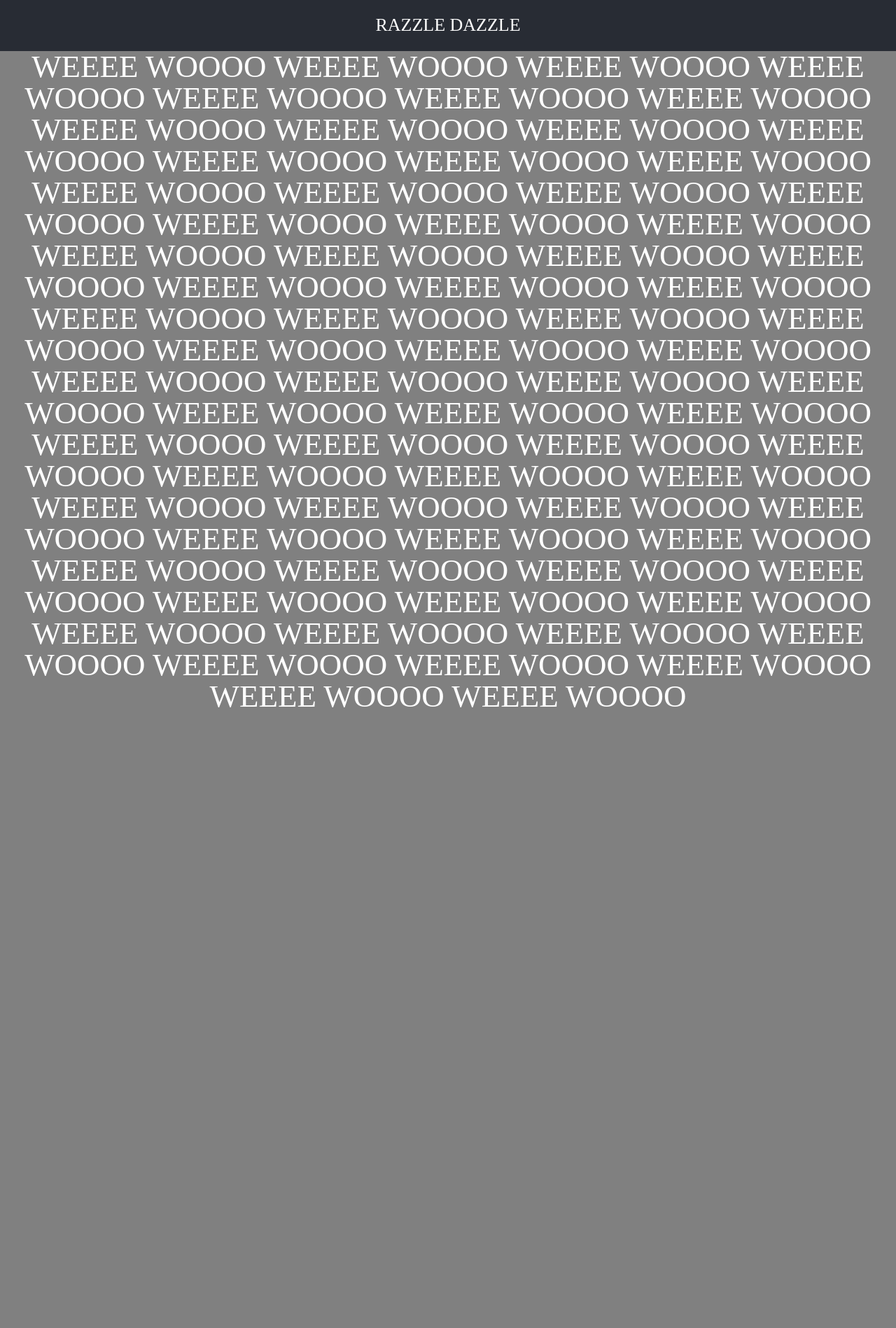
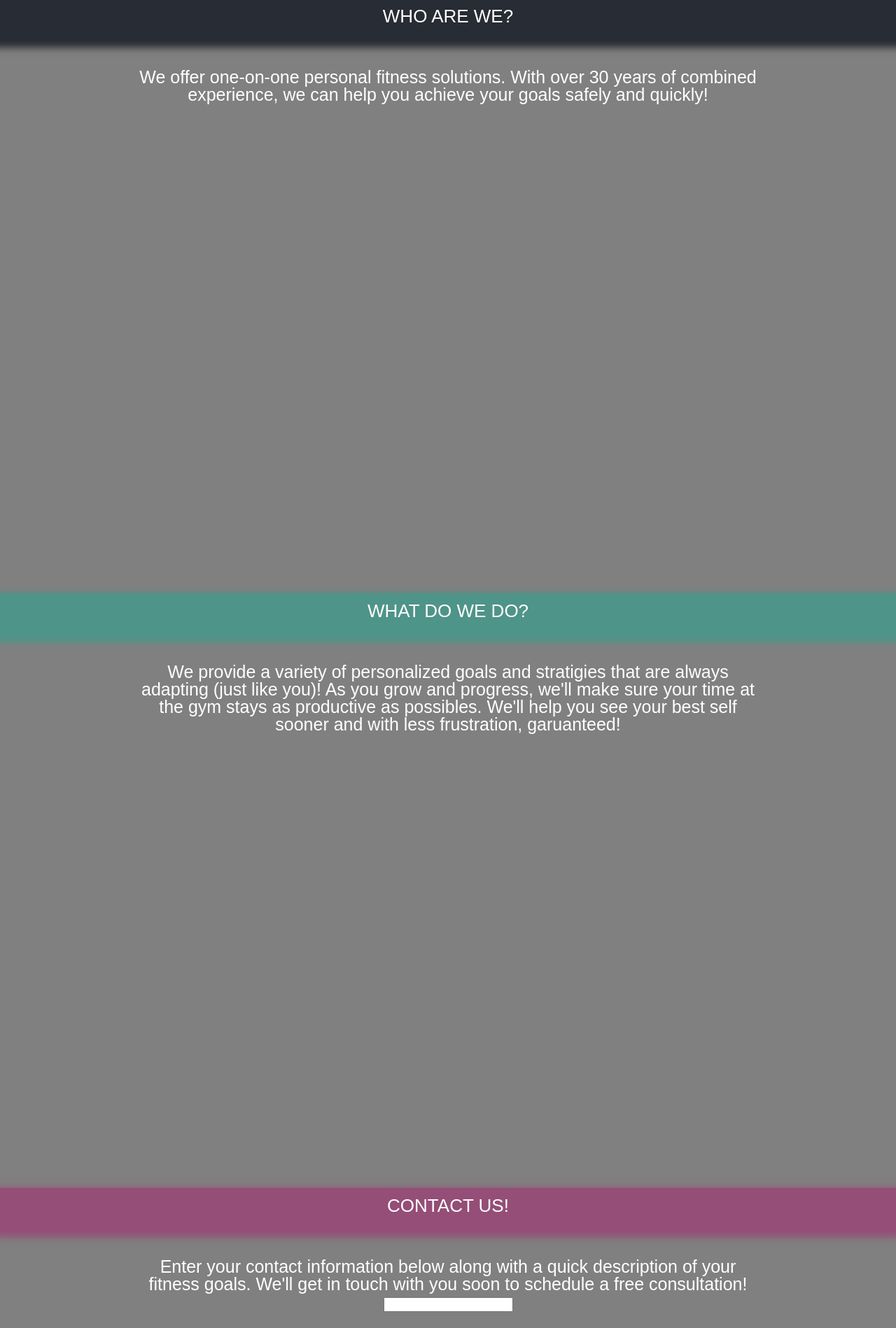
Before and after one commit to alcarson1023/JMB-Supply-Co, a React (Create React App) app: page / in a window 1280 px wide. Shown: the part 802-2700 px from the top of the page at 70% size. Built offline with nearby package versions, Linux system fonts and the light colour scheme.

Commit message:
added a few pages

```diff
--- a/src/App.css
+++ b/src/App.css
@@ -1,44 +1,88 @@
 .App {
   text-align: center;
+  font-family: Arial, Helvetica, sans-serif;
 }
-#content {
-  height: 2500px;
+.content {
+  height: 100vh;
   background-color: gray;
   width: 100vw;
   color: white;
-  font-size: 45px;
+  font-size: 25px;
+  position: relative;
+  z-index: 4;
+}
+.text {
+  padding-top: 50px;
+  color: white;
+  width: 70vw;
+  margin-left: 15vw;
 }
 
 #image {
   height: 100vh;
   width: 100vw;
   background-image: url("./charts-cup-of-coffee-desk-1345089.jpg");
-  /* background-image: url("https://wallpaper.wiki/wp-content/uploads/2017/04/wallpaper.wiki-Houston-HD-Skyline-Image-PIC-WPD002289.jpg"); */
-  /* background-image: url("https://www.google.com/imgres?imgurl=http%3A%2F%2Fimgs.abduzeedo.com%2Ffiles%2Ffrancois%2Fgrovemade%2Fdeskshelfsystem%2Fgrovemade_deskshelfsystem_1.jpg&imgrefurl=https%3A%2F%2Fabduzeedo.com%2Fnode%2F84181&docid=q_b1zVz7MKIzYM&tbnid=jH2YPh5JWDpTMM%3A&vet=10ahUKEwjGhL-DiY_eAhUrT98KHQuuBQ0QMwhsKAswCw..i&w=2250&h=1500&bih=917&biw=1680&q=workspace%20image&ved=0ahUKEwjGhL-DiY_eAhUrT98KHQuuBQ0QMwhsKAswCw&iact=mrc&uact=8"); */
   background-attachment: fixed;
   background-repeat: no-repeat;
+  background-size: cover;
+}
+#opaque-screen {
+  background-color: rgba(66, 66, 66, 0.333);
+  height: 100vh;
+  width: 100vw;
 }
 #introduction {
-  color: white;
-  padding: 300px;
-  font-size: 35px;
-  text-shadow: 8px 8px 8px black;
-  background-attachment: fixed;
+  color: rgb(224, 221, 221);
+  width: 20vw;
+  padding-left: 40vw;
+  padding-top: 35vh;
+  font-size: 45px;
+  position: relative;
+  position: fixed;
+  /* text-shadow: -1px 0 black, 0 1px black, 1px 0 black, 0 -1px black; */
 }
 
-.nav-bar {
+.nav-bar-1 {
   background-color: #282c34;
-  height: 75px;
+  height: 50px;
   display: flex;
   flex-direction: column;
   align-items: center;
   justify-content: center;
   font-size: calc(10px + 2vmin);
   color: white;
-
-  position: -webkit-sticky;
+  box-shadow: 0px 10px 10px 10px #282c34;
   position: sticky;
   top: 0;
+  z-index: 5;
+}
+.nav-bar-2 {
+  background-color: #4e9488;
+  height: 50px;
+  display: flex;
+  flex-direction: column;
+  align-items: center;
+  justify-content: center;
+  font-size: calc(10px + 2vmin);
+  color: white;
+  box-shadow: 0px 10px 10px 10px #4e9488;
+  position: sticky;
+  top: 50px;
+  z-index: 5;
+}
+.nav-bar-3 {
+  background-color: #944e77;
+  height: 50px;
+  display: flex;
+  flex-direction: column;
+  align-items: center;
+  justify-content: center;
+  font-size: calc(10px + 2vmin);
+  color: white;
+  box-shadow: 0px 10px 10px 10px #944e77;
+  position: sticky;
+  top: 100px;
+  z-index: 5;
 }
 
 /* @keyframes App-logo-spin {
--- a/src/App.js
+++ b/src/App.js
@@ -9,30 +9,50 @@ class App extends Component {
     return (
       <div className="App">
         <div id="image">
-          <p id="introduction">
-            This is a test of the presidential alert system
-          </p>
+          <div id="opaque-screen">
+            <p id="introduction">
+              This is a test of the presidential alert system
+            </p>
+          </div>
         </div>
-        <div className="nav-bar">
-          <p>RAZZLE DAZZLE</p>
+        <div className="nav-bar-1">
+          <p>WHO ARE WE?</p>
         </div>
-        <div id="content">
-          <h1>
-            WEEEE WOOOO WEEEE WOOOO WEEEE WOOOO WEEEE WOOOO WEEEE WOOOO WEEEE
-            WOOOO WEEEE WOOOO WEEEE WOOOO WEEEE WOOOO WEEEE WOOOO WEEEE WOOOO
-            WEEEE WOOOO WEEEE WOOOO WEEEE WOOOO WEEEE WOOOO WEEEE WOOOO WEEEE
-            WOOOO WEEEE WOOOO WEEEE WOOOO WEEEE WOOOO WEEEE WOOOO WEEEE WOOOO
-            WEEEE WOOOO WEEEE WOOOO WEEEE WOOOO WEEEE WOOOO WEEEE WOOOO WEEEE
-            WOOOO WEEEE WOOOO WEEEE WOOOO WEEEE WOOOO WEEEE WOOOO WEEEE WOOOO
-            WEEEE WOOOO WEEEE WOOOO WEEEE WOOOO WEEEE WOOOO WEEEE WOOOO WEEEE
-            WOOOO WEEEE WOOOO WEEEE WOOOO WEEEE WOOOO WEEEE WOOOO WEEEE WOOOO
-            WEEEE WOOOO WEEEE WOOOO WEEEE WOOOO WEEEE WOOOO WEEEE WOOOO WEEEE
-            WOOOO WEEEE WOOOO WEEEE WOOOO WEEEE WOOOO WEEEE WOOOO WEEEE WOOOO
-            WEEEE WOOOO WEEEE WOOOO WEEEE WOOOO WEEEE WOOOO WEEEE WOOOO WEEEE
-            WOOOO WEEEE WOOOO WEEEE WOOOO WEEEE WOOOO WEEEE WOOOO WEEEE WOOOO
-            WEEEE WOOOO WEEEE WOOOO WEEEE WOOOO WEEEE WOOOO WEEEE WOOOO WEEEE
-            WOOOO
-          </h1>
+        <div className="content">
+          <div className="text">
+            <h1>
+              We offer one-on-one personal fitness solutions. With over 30 years
+              of combined experience, we can help you achieve your goals safely
+              and quickly!
+            </h1>
+          </div>
+        </div>
+        <div className="nav-bar-2">
+          <p>WHAT DO WE DO?</p>
+        </div>
+        <div className="content">
+          <div className="text">
+            <p>
+              We provide a variety of personalized goals and stratigies that are
+              always adapting (just like you)! As you grow and progress, we'll
+              make sure your time at the gym stays as productive as possibles.
+              We'll help you see your best self sooner and with less
+              frustration, garuanteed!
+            </p>
+          </div>
+        </div>
+        <div className="nav-bar-3">
+          <p>CONTACT US!</p>
+        </div>
+        <div className="content">
+          <div className="text">
+            <p>
+              Enter your contact information below along with a quick
+              description of your fitness goals. We'll get in touch with you
+              soon to schedule a free consultation!
+            </p>
+          </div>
+          <input />
         </div>
       </div>
     );
```
Also changed, not shown: src/charts-cup-of-coffee-desk-1345089.jpg, src/portfolio-background.jpg (deleted).
